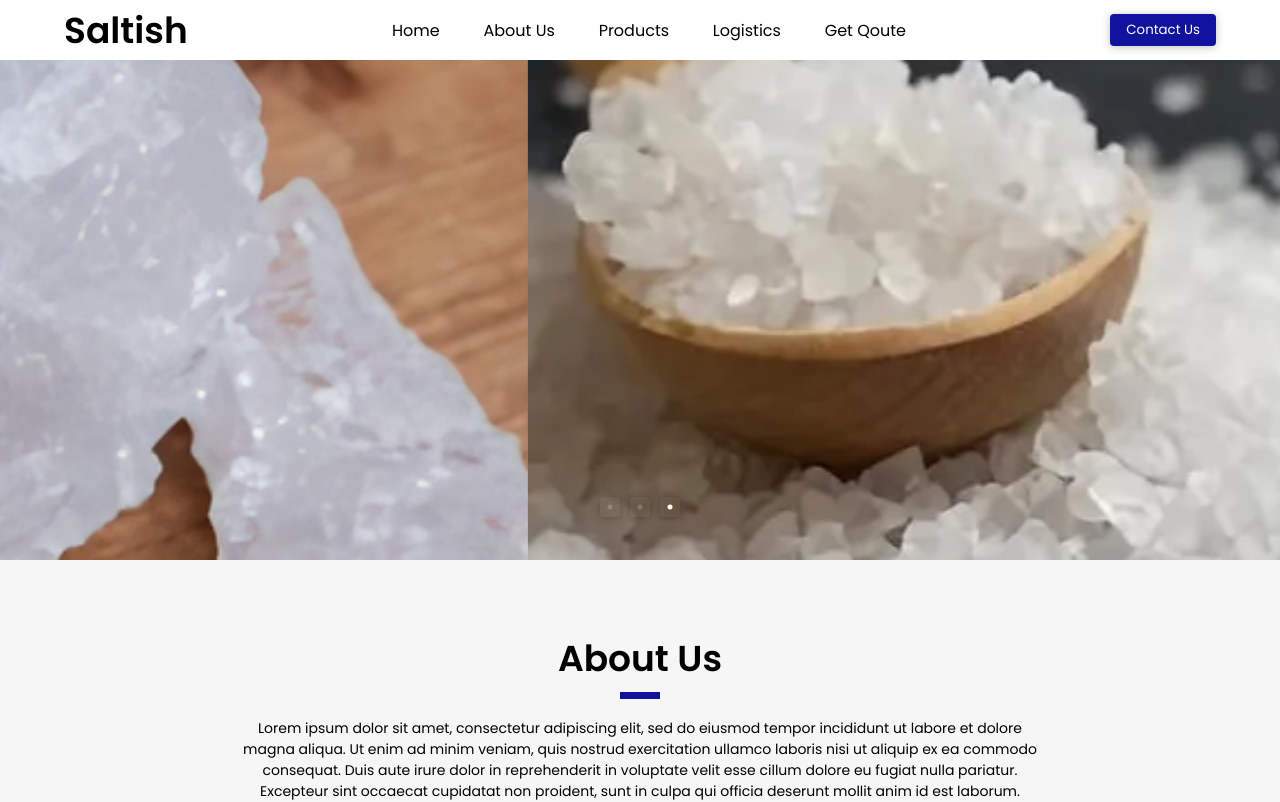
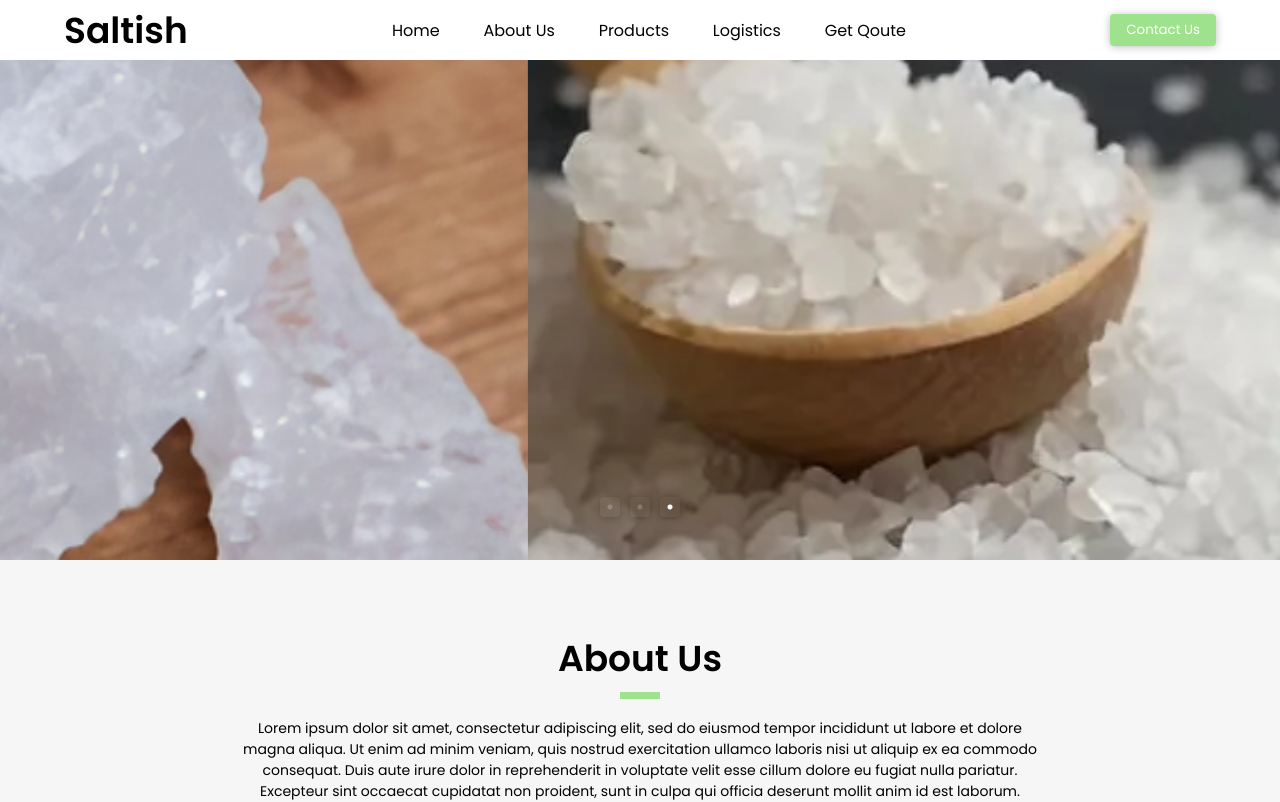
Before and after one commit to bilalbinyaar/salt-factory, a React (Create React App) app in the folder frontend/: page / in a window 1280 px wide. Shown: the top 802 px of the page. Built offline with nearby package versions, Linux system fonts and the light colour scheme.

Commit message:
Bilal Changed the Color

```diff
--- a/frontend/src/index.css
+++ b/frontend/src/index.css
@@ -9,7 +9,7 @@
 
 :root {
   --dark-color: #252b48;
-  --light-color: #11139e;
+  --light-color: #9fe28d;
   --white-color: #ffffff;
   --gray-color: #2b2b2b;
   --body-color: rgba(244, 244, 244, 0.79);
@@ -687,7 +687,6 @@ a {
   width: 150px;
 }
 
-
 /* ABOUT CSS */
 .about-banner {
   background-image: url(../src/assets/about/about-banner.jpg);
```
